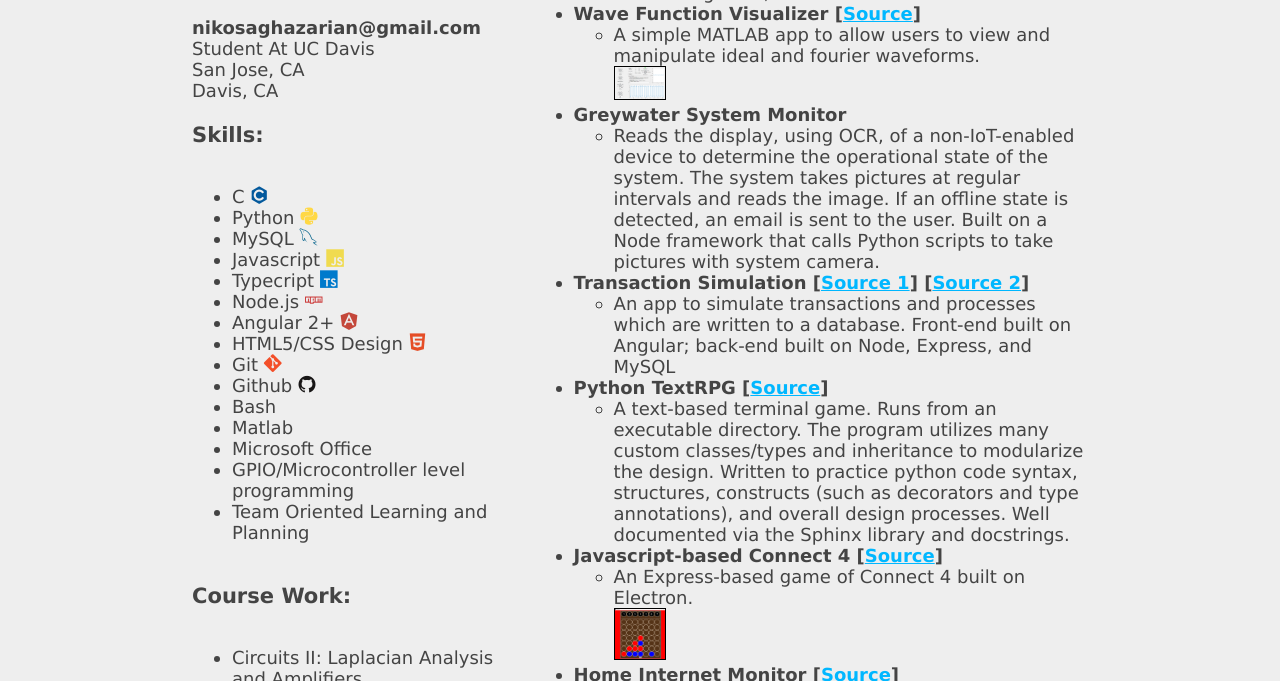
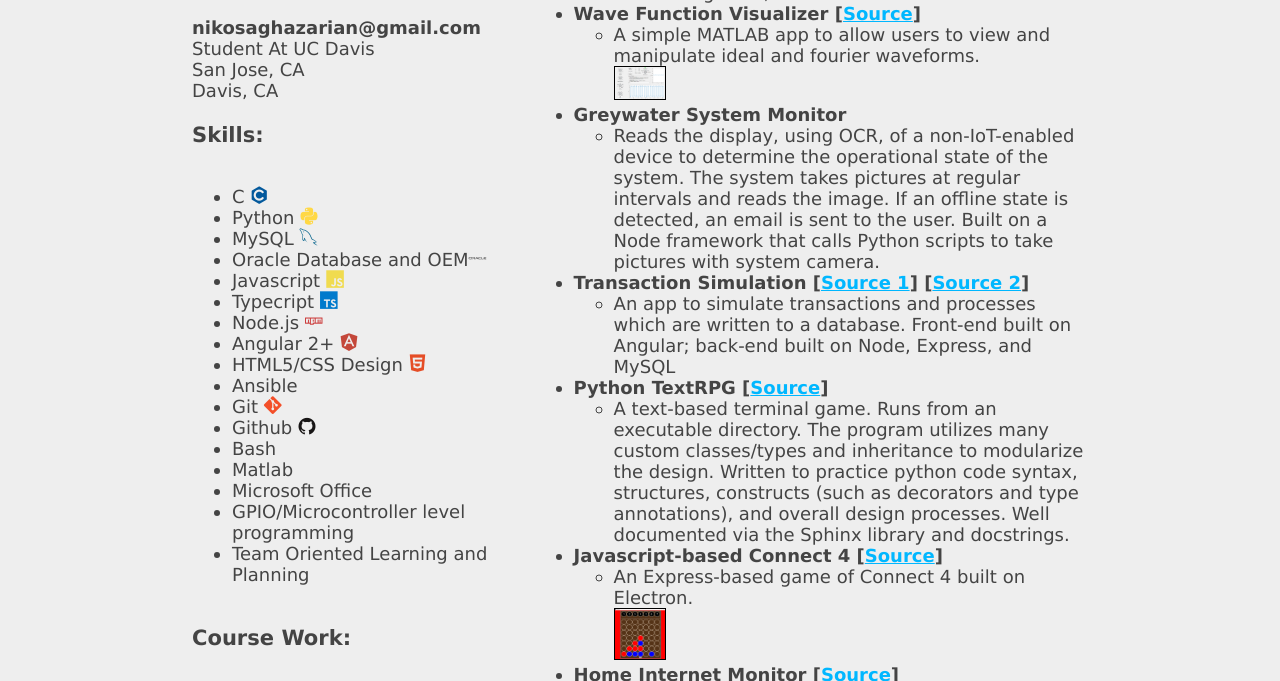
Before and after one commit to NikosAghazarian/Resume-Web-App, a website: page UI/views/index.html in a window 1280 px wide. Shown: the part 419-1100 px from the top of the page. Drawn offline with nearby package versions, Linux system fonts and the light colour scheme.

Commit message:
added oracle and ansible to skills

```diff
--- a/UI/views/index.html
+++ b/UI/views/index.html
@@ -29,19 +29,22 @@
       <p>Davis, CA</p>
       <h3>Skills:</h3>
       <ul>
+
         <li>C <i class="devicon-c-plain colored"></i></li>
         <li>Python <i class="devicon-python-plain colored"></i></li>
         <li>MySQL <i class="devicon-mysql-plain colored"></i></li>
+        <li>Oracle Database and OEM<i class="devicon-oracle-original"></i></li>
         <li>Javascript <i class="devicon-javascript-plain colored"></i></li>
         <li>Typecript <i class="devicon-typescript-plain colored"></i></li>
         <li>Node.js <i class="devicon-npm-original-wordmark colored"></i></li>
         <li>Angular 2+ <i class="devicon-angularjs-plain colored"></i></li>
         <li>HTML5/CSS Design <i class="devicon-html5-plain colored"></i></li>
+        <li>Ansible</li>
         <li>Git <i class="devicon-git-plain colored"></i></li>
         <li>Github <i class="devicon-github-plain colored"></i></li>
         <li>Bash</li>
         <li>Matlab</li>
-        <li>Microsoft Office </li>
+        <li>Microsoft Office</li>
         <li>GPIO/Microcontroller level programming</li>
         <li>Team Oriented Learning and Planning</li>
       </ul>
```
